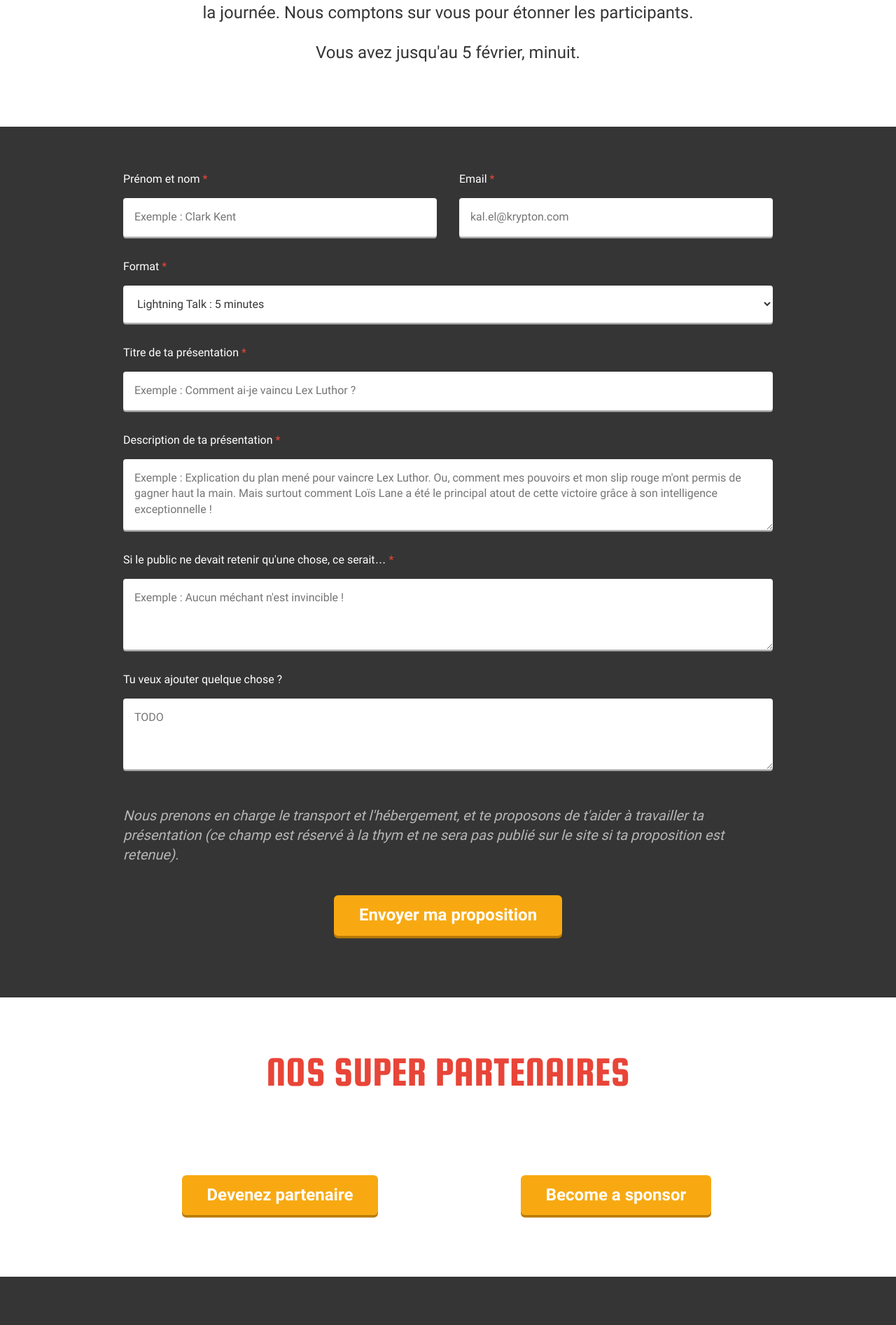
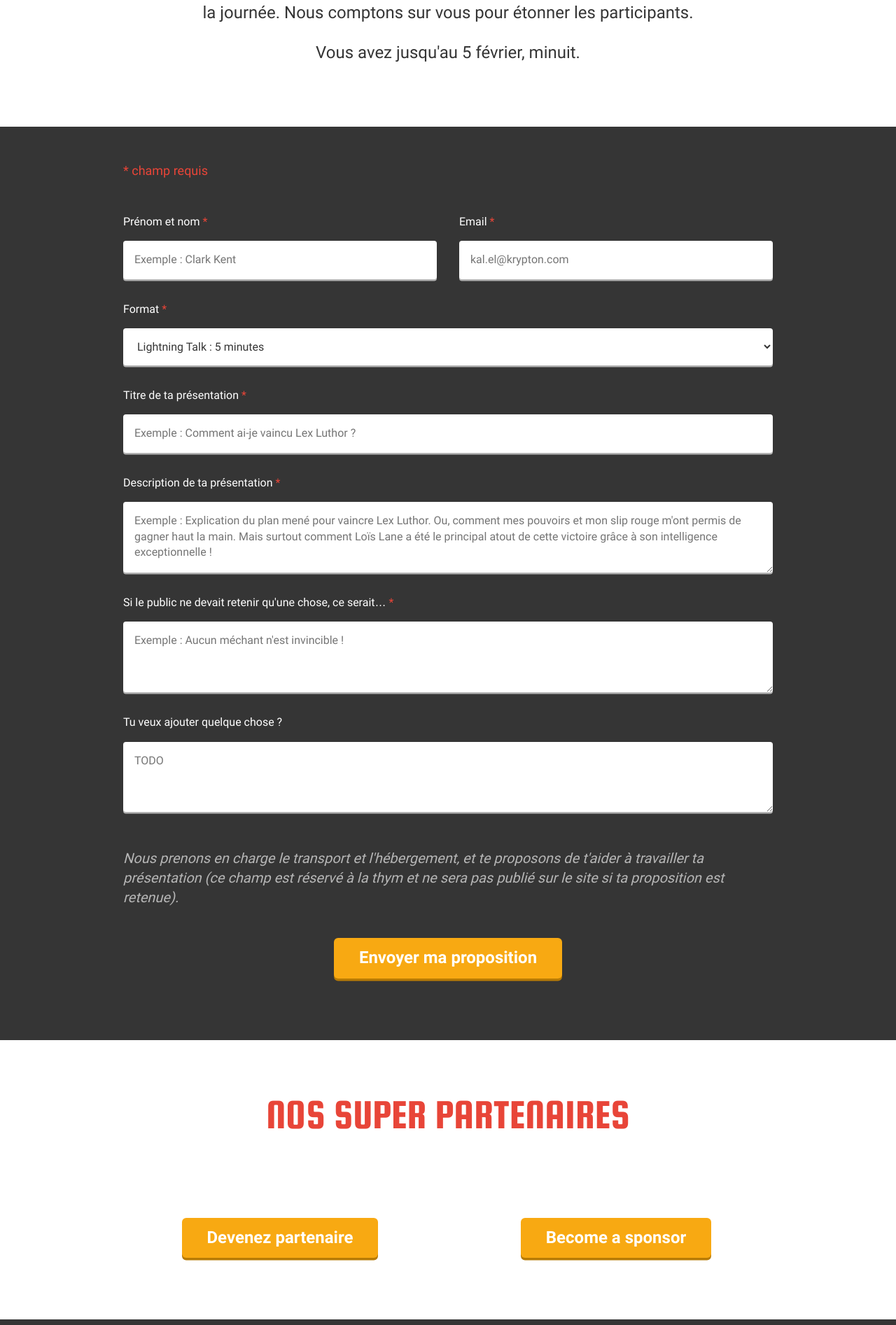
Before and after one commit to sudweb/2017, a Jekyll site: the page built from appel-a-orateurs.html, in a window 1280 px wide. Shown: the part 787-2680 px from the top of the page at 70% size. Built offline with Jekyll 4.4.1, drawn with Linux system fonts in a browser that asks for light colours.

Commit message:
Amélioration du responsive pour le formulaire orateur

```diff
--- a/_sass/_grid.scss
+++ b/_sass/_grid.scss
@@ -14,7 +14,7 @@
 		box-sizing: border-box; margin-top: $grid-goetter; margin-left: $grid-goetter;
 		flex: 1 0 $grid-width / ($grid-max-col-number + 1);
     &.full-width {
-      flex-basis: $grid-width - $grid-goetter;
+      flex: 1 1 $grid-width - $grid-goetter;
     }
 	}
 }
--- a/appel-a-orateurs.html
+++ b/appel-a-orateurs.html
@@ -29,7 +29,9 @@
 
 <div class="darkgrey-section form-section">
 	<div class="wrapper">
-
+    <p class="tiny-size red">
+      * champ requis
+    </p>
     <form method="post" id="mailto-form" action="https://docs.google.com/forms/d/1tZWDKfvOX0uieu3_HGubJ7X8Ux4OJD99IogbfYJv8fw/formResponse" enctype="multipart/form-data">
       <div class="grid-2">
         <div>
```
Also changed, not shown: 1 other file.
